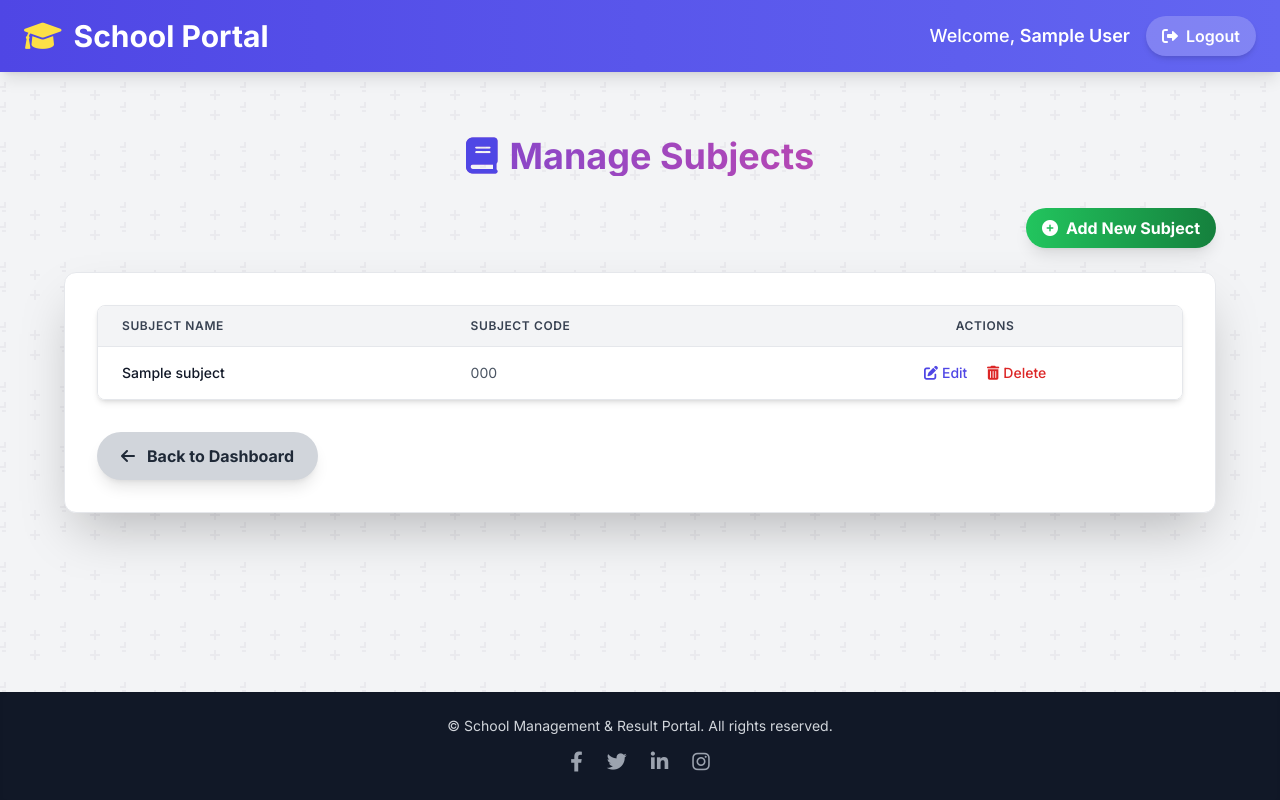
After one commit to Dhamilare/schoolApp, a Django app: page /subjects/ in a window 1280 px wide. The commit adds this page. Run offline with Django 5.2, Linux system fonts and the light colour scheme; a user stored in the database is signed in; tables that the repository leaves empty hold one stand-in row (values such as "Sample post"); some libraries are stand-ins or nearby versions.

Commit message:
new update

```diff
--- /dev/null
+++ b/schoolApp/templates/teacher/subject_list.html
@@ -0,0 +1,74 @@
+{% extends 'base.html' %}
+{% load static %}
+
+{% block title %}Manage Subjects{% endblock %}
+
+{% block content %}
+<div class="container mx-auto p-4 md:p-6 lg:p-8">
+    <h1 class="text-4xl font-extrabold text-center bg-clip-text text-transparent bg-gradient-to-r from-primary to-accent mb-8 animate-fade-in-down">
+        <i class="fas fa-book mr-3 text-primary"></i>Manage Subjects
+    </h1>
+
+    <div class="flex justify-end mb-6">
+        <a href="{% url 'create_subject' %}" class="bg-gradient-to-r from-green-500 to-green-700 hover:from-green-600 hover:to-green-800 text-white font-bold py-2 px-4 rounded-full shadow-lg transition duration-300 transform hover:scale-105 flex items-center">
+            <i class="fas fa-plus-circle mr-2"></i>Add New Subject
+        </a>
+    </div>
+
+    <div class="bg-white p-8 rounded-xl shadow-2xl w-full border border-gray-200 animate-fade-in">
+        {% if subjects %}
+        <div class="overflow-x-auto rounded-lg border border-gray-200 shadow-md">
+            <table class="min-w-full divide-y divide-gray-200">
+                <thead class="bg-gray-100">
+                    <tr>
+                        <th scope="col" class="px-6 py-3 text-left text-xs font-semibold text-gray-700 uppercase tracking-wider">
+                            Subject Name
+                        </th>
+                        <th scope="col" class="px-6 py-3 text-left text-xs font-semibold text-gray-700 uppercase tracking-wider">
+                            Subject Code
+                        </th>
+                        <th scope="col" class="px-6 py-3 text-center text-xs font-semibold text-gray-700 uppercase tracking-wider">
+                            Actions
+                        </th>
+                    </tr>
+                </thead>
+                <tbody class="bg-white divide-y divide-gray-100">
+                    {% for subject in subjects %}
+                    <tr class="hover:bg-blue-50 transition-colors duration-200 ease-in-out">
+                        <td class="px-6 py-4 whitespace-nowrap text-sm font-medium text-gray-900">
+                            {{ subject.name }}
+                        </td>
+                        <td class="px-6 py-4 whitespace-nowrap text-sm text-gray-600">
+                            {{ subject.code|default:"N/A" }}
+                        </td>
+                        <td class="px-6 py-4 whitespace-nowrap text-center text-sm font-medium">
+                            <a href="{% url 'update_subject' subject.pk %}" class="text-indigo-600 hover:text-indigo-900 mr-4 transition duration-200">
+                                <i class="fas fa-edit mr-1"></i>Edit
+                            </a>
+                            <form action="{% url 'delete_subject' subject.pk %}" method="post" class="inline" onsubmit="return confirm('Are you sure you want to delete subject: {{ subject.name }}? This action cannot be undone.');">
+                                {% csrf_token %}
+                                <button type="submit" class="text-red-600 hover:text-red-900 transition duration-200">
+                                    <i class="fas fa-trash-alt mr-1"></i>Delete
+                                </button>
+                            </form>
+                        </td>
+                    </tr>
+                    {% endfor %}
+                </tbody>
+            </table>
+        </div>
+        {% else %}
+        <div class="bg-blue-100 border-l-4 border-blue-500 text-blue-700 p-6 rounded-lg shadow-md mt-4 animate-fade-in" role="alert">
+            <p class="font-bold text-xl mb-2"><i class="fas fa-info-circle mr-2"></i>No subjects added yet!</p>
+            <p class="text-lg">Click "Add New Subject" to get started.</p>
+        </div>
+        {% endif %}
+
+        <div class="flex justify-start mt-8">
+            <a href="{% url 'dashboard' %}" class="bg-gray-300 hover:bg-gray-400 text-gray-800 font-bold py-3 px-6 rounded-full shadow-lg transition duration-300 transform hover:scale-105 flex items-center group">
+                <i class="fas fa-arrow-left mr-3 group-hover:rotate-6"></i>Back to Dashboard
+            </a>
+        </div>
+    </div>
+</div>
+{% endblock %}
--- a/schoolApp/urls.py
+++ b/schoolApp/urls.py
@@ -17,4 +17,10 @@ urlpatterns = [
     path('report_card/pdf/<int:student_id>/<int:term_id>/', views.generate_report_card_pdf, name='generate_report_card_pdf'),
     path('parent-dashboard/', views.parent_dashboard, name='parent_dashboard'),
     path('api/teacher_dashboard_data/', views.teacher_dashboard_data, name='teacher_dashboard_data'),
+
+    # Subject Management
+    path('subjects/', views.subject_list, name='subject_list'), # NEW: List all subjects
+    path('subjects/create/', views.create_subject, name='create_subject'),
+    path('subjects/update/<int:pk>/', views.update_subject, name='update_subject'), # NEW: Update subject
+    path('subjects/delete/<int:pk>/', views.delete_subject, name='delete_subject'), # NEW: Delete subject
 ]
--- a/schoolApp/views.py
+++ b/schoolApp/views.py
@@ -570,3 +570,66 @@ def generate_report_card_pdf(request, student_id, term_id):
     response = HttpResponse(pdf_file, content_type='application/pdf')
     response['Content-Disposition'] = f'attachment; filename="Report_Card_{student.first_name}_{student.last_name}_{term.name}.pdf"'
     return response
+
+
+# --- Subject Management Views ---
+@login_required
+@user_passes_test(is_teacher) # Only teachers can add subjects
+def create_subject(request):
+    if request.method == 'POST':
+        form = SubjectForm(request.POST)
+        if form.is_valid():
+            subject = form.save()
+            messages.success(request, f"Subject '{subject.name}' added successfully!")
+            return redirect('subject_list') # Redirect to subject list after creation
+    else:
+        form = SubjectForm()
+
+    context = {
+        'page_title': 'Add New Subject',
+        'form': form,
+    }
+    return render(request, 'teacher/create_subject.html', context)
+
+@login_required
+@user_passes_test(is_teacher) # Only teachers can update subjects
+def update_subject(request, pk):
+    subject = get_object_or_404(Subject, pk=pk)
+    if request.method == 'POST':
+        form = SubjectForm(request.POST, instance=subject)
+        if form.is_valid():
+            subject = form.save()
+            messages.success(request, f"Subject '{subject.name}' updated successfully!")
+            return redirect('subject_list') # Redirect to subject list after update
+    else:
+        form = SubjectForm(instance=subject)
+
+    context = {
+        'page_title': f'Update Subject: {subject.name}',
+        'form': form,
+        'subject': subject,
+    }
+    return render(request, 'teacher/update_subject.html', context) # NEW TEMPLATE: update_subject.html
+
+@login_required
+@user_passes_test(is_teacher) # Only teachers can delete subjects
+@require_POST # Ensure this view only accepts POST requests for security
+def delete_subject(request, pk):
+    subject = get_object_or_404(Subject, pk=pk)
+    subject_name = subject.name
+    try:
+        subject.delete()
+        messages.success(request, f"Subject '{subject_name}' deleted successfully!")
+    except Exception as e:
+        messages.error(request, f"Error deleting subject '{subject_name}': {e}")
+    return redirect('subject_list') # Redirect to subject list after deletion
+
+@login_required
+@user_passes_test(is_teacher) # Only teachers can view subject list
+def subject_list(request):
+    subjects = Subject.objects.all().order_by('name')
+    context = {
+        'page_title': 'Manage Subjects',
+        'subjects': subjects,
+    }
+    return render(request, 'teacher/subject_list.html', context)
```
Also changed, not shown: schoolApp/forms.py (+22 -0 lines), schoolApp/templates/dashboard.html (+16 -12 lines), schoolApp/templates/teacher/create_subject.html (added, +27 -0 lines), schoolApp/templates/teacher/update_subject.html (added, +27 -0 lines).
